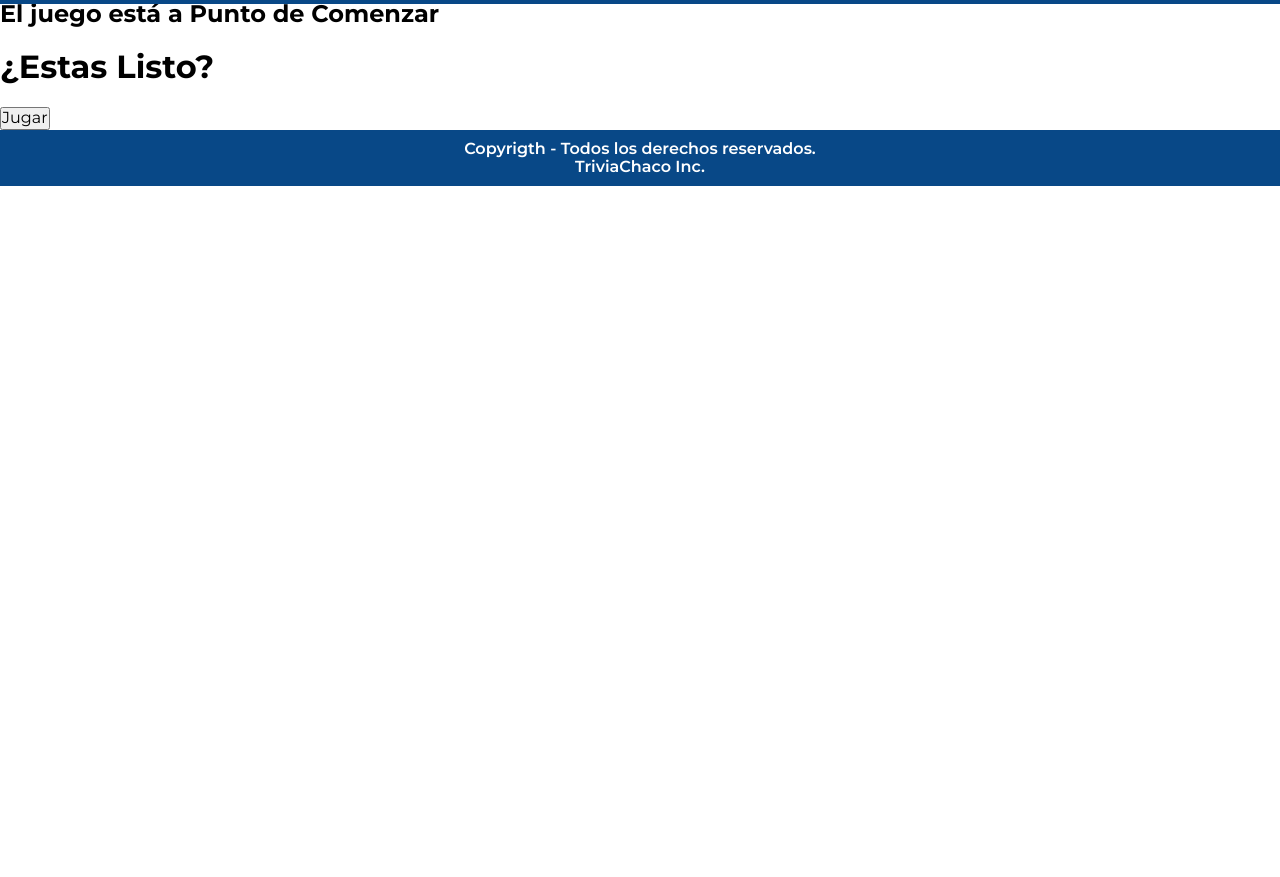
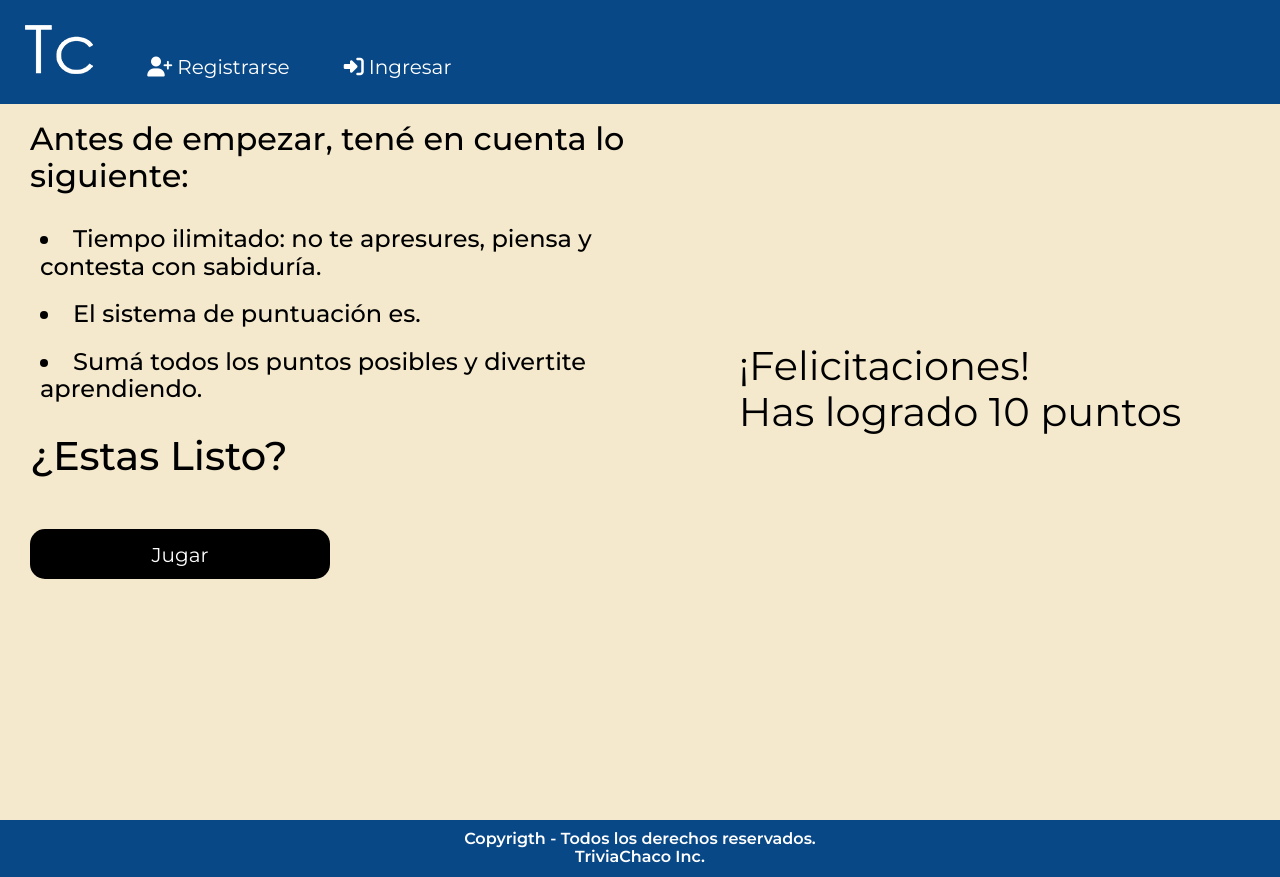
Before and after one commit to sotelojavier22/trivia-chaco, a Django app: template src/trivia/quiz/templates/quiz/home.html in a window 1280 px wide. Before the commit the page ends 186 px from the top, so only its background shows below. Run offline with Django 3.2, Linux system fonts and the light colour scheme; the template is opened without the code that fills it: most values are stand-ins (such as "Sample title", 1, 10 or a date in 2020); some libraries are stand-ins or nearby versions.

Commit message:
Finalizado todos los arreglos y estilos

```diff
--- a/src/trivia/quiz/static/css/estilo.css
+++ b/src/trivia/quiz/static/css/estilo.css
@@ -137,6 +142,7 @@
 
 
 .nav{
+    z-index: 999;
     background-color: #084887 ;
     width: 100%;
     position: fixed;
@@ -277,6 +299,205 @@
 }
 
 
-.flex__5 b{
+.flex__img b{
+
     margin-bottom: 40px;
+    font-weight: 500;
 }
+.flex__5 p{
+    margin-bottom: 40px;
+    font-weight: 500;
+}
+
+/* The game page */
+
+.flex-game{
+    display: flex;
+    justify-content: center;
+    align-items: center;
+    height: 90vh;
+    width: 100%;
+    margin-top: 100px;
+    background: #f4e9cd;
+}
+.flex-game__form{
+    display: flex;
+    flex-direction: column;
+    align-items: center;
+    justify-content: center;
+
+}
+.flex__center{
+    flex-direction: column;
+    display: flex;
+    justify-content: center;
+}
+.flex-game__legend {
+    margin: 50px;
+
+}
+.flex-game__checkbox {
+    display: flex;
+    justify-content: center;
+    margin: 10px;
+    flex-direction: row;
+
+}
+
+.flex-game__checkbox b{
+    margin: 5px;
+    font-size: 20px;
+    font-weight: 500;
+}
+.flex-game__checkbox input[type = "radio"]{
+    display: none;
+}
+.flex-game__checkbox label{
+    color: #04284E;
+    background: none;
+    padding: 5px 15px 5px 51px;
+    display: inline-block;
+    position: relative;
+    font-size: 1em;
+    border-radius: 15px;
+    cursor: pointer;
+    margin: 5px;
+    transition: 0.5s ease;
+}
+
+.flex-game__checkbox label::before{
+    content: "";
+    width: 20px;
+    height: 20px;
+    display: inline-block;
+    background: none;
+    border: 2px solid #04284E;
+    border-radius: 50%;
+    position: absolute;
+    left: 17px;
+    top: 4px;
+
+}
+.flex-game__checkbox input[type = "radio"]:checked + label{
+    padding: 5px 15px;
+    background: #04284E;
+    color: #fff;
+    border-radius: 10px;
+}
+.flex-game__checkbox input[type = "radio"]:checked + label::before{
+    display: none;
+}
+
+
+
+/*.flex-game__checkbox input{
+    padding: 5px;
+    display: inline-flex;
+    margin-left: 5px;
+    margin-right: 5px;
+    margin-top: 5px;
+    width: 50px;
+    cursor: pointer;
+} */
+
+
+.flex-game__button{
+    display: inline;
+    color: #fff;
+    font-size: 20px;
+    margin: 40px;
+    border: none;
+    font-family: "Montserrat";
+    font-weight: 500;
+    width: 400px;
+    height: 50px;
+    background-color: #084887;
+    border-radius: 15px;
+    -moz-border-radius: 15px;
+    -webkit-border-radius: 15px;
+}
+.flex-game__button:hover{
+    transition: 0.25s;
+    background-color: #000;
+    width: 500px;
+    cursor: pointer;
+}
+
+
+
+
+/* The home Page */
+
+.background-init{
+    display: flex;
+    height: 90vh;
+    width: 100%;
+    margin-top: 100px;
+    background: #f4e9cd;
+}
+.flex-init{
+    display: flex;
+    align-items: baseline;
+    flex: 2;
+
+}
+.init__right{
+    justify-content: flex-start;
+    text-align: left;
+    display: flex;
+    flex: 1;
+
+}
+
+.init__right h2, .init__right h1{
+    margin-left: 30px;
+    margin-bottom: 20px;
+    font-weight: 500;
+
+}
+.init__right h3{
+    margin-left: 30px;
+    margin-bottom: 20px;
+    font-weight: 500;
+    font-size: 40px;
+}
+.init__right li{
+    padding: 10px;
+}
+.init__right__a{
+    font-size: 20px;
+    text-align: center;
+    text-decoration: none;
+    color: #fff;
+    display: block;
+    margin-top: 50px;
+    margin-left: 30px;
+    border: none;
+    font-weight: 300;
+    width: 300px;
+    height: 50px;
+    background-color: #000;
+    border-radius: 15px;
+    padding: 15px;
+
+}
+.init__right__a:hover{
+    width: 400px;
+    height: 100px;
+    transition: 1s;
+    padding: auto;
+    font-size: 40px;
+    cursor: pointer;
+    font-weight: 300;
+}
+.init__result{
+    align-items: center;
+    display: flex;
+    justify-content: center;
+    flex: 1;
+    width: 200px;
+}
+.init__result h2{
+    font-size: 40px;
+    font-weight: 400;
+}
--- a/src/trivia/quiz/templates/quiz/home.html
+++ b/src/trivia/quiz/templates/quiz/home.html
@@ -51,16 +51,45 @@
             </ul>
         </nav>
     </header>
-    <div class="flex-iniciar">
-      <div class="flex__juego">
-          <div>
-              <h2>El juego está a Punto de Comenzar</h2>
-              <h1>¿Estas Listo?</h1>
-          </div>
-          <div>
-                <a href="../pregunta/1"><button>Jugar</button></a>
-          </div>
-      </div>
+    <div class="background-init">
+      <div class="flex-init">
+            <div class="init__right">
+                <div class="init__text">
+                    <h1>Antes de empezar, tené en cuenta lo siguiente:</h1>
+                        <h2>
+                            <li>
+                                Tiempo ilimitado: no te apresures, piensa y contesta con sabiduría.
+                            </li>
+                            <li>
+                                El sistema de puntuación es.
+                            </li>
+                            <li>
+                                Sumá todos los puntos posibles y divertite aprendiendo.
+                            </li>
+                        </h2>
+                    <h3>¿Estas Listo?</h3>
+                    <a class="init__right__a" href="../pregunta/1"><b class="init__right__b">Jugar</b></a>
+                </div>
+            </div>
+            <div class="init__result">
+                <h2>
+                    <br>
+                    <br>
+                    <br>
+                    <br>
+                    <br>
+                    ¡Felicitaciones! <br>
+                    Has logrado {{ puntaje }} puntos
+                    <br>
+                    <br>
+                    <br>
+                    <br>
+                    <br>
+                    <br>
+                    <br>
+                </h2>
+            </div>
+        </div>
     </div>
     <footer class="footer">
         Copyrigth - Todos los derechos reservados. <br>
--- a/src/trivia/quiz/templates/registration/login.html
+++ b/src/trivia/quiz/templates/registration/login.html
@@ -44,13 +44,13 @@
                 <li class="nav__li">
                     <a href="{% url 'quiz:ruta_index' %}"><img src="{%static 'img/Tc.png' %}" alt=""></a>
                 </li>
-                <li class="nav__li fas fa-sign-in-alt">
+                <li class="nav__li fas fa-user-plus">
                     <a href="{% url 'quiz:ruta_registrarse' %}">Registrarse</a>
                 </li>
                 <li class="nav__li fas fa-users">
                     <a href="{% url 'quiz:contact' %}">Sobre Nosotros</a>
                 </li>
-                <a href="{% url 'quiz:ruta_iniciar' %}"><button class="nav__a"><b class="type fas fa-gamepad"></b></a></button> </a>
+                <a class="nav__a" href="{% url 'quiz:ruta_iniciar' %}"><b class="type fas fa-gamepad"></b></a>
 
             </ul>
         </nav>
--- a/src/trivia/quiz/views.py
+++ b/src/trivia/quiz/views.py
@@ -76,7 +76,7 @@
        if r.puntaje == 1:
             puntaje_total += 1
 
-    return render(request, 'quiz/resultado.html', {'puntaje': puntaje_total})
+    return render(request, 'quiz/home.html', {'puntaje': puntaje_total})
 
 def contact(request):
     return render (request, 'quiz/contact.html')
--- a/src/trivia/trivia/settings.py
+++ b/src/trivia/trivia/settings.py
@@ -80,7 +80,7 @@
         'NAME': 'bdtrivia',
         'HOST': '127.0.0.1',
         'USER': 'root',
-        'PASSWORD': 'infor9',
+        'PASSWORD': '@260698Lb',
     }
 }
 
```
Also changed, not shown: other parts of src/trivia/quiz/static/css/estilo.css (+60 -39 lines), src/trivia/quiz/templates/quiz/contact.html (+15 -21 lines), src/trivia/quiz/templates/quiz/form_registro.html (+3 -6 lines), src/trivia/quiz/templates/quiz/mostrar_pregunta.html (+5 -3 lines), src/trivia/quiz/static/img/macazac.jpeg (added), src/trivia/quiz/static/img/rodriguezjavier.jpeg (added), src/trivia/quiz/templates/quiz/resultado.html (line endings or trailing spaces).
